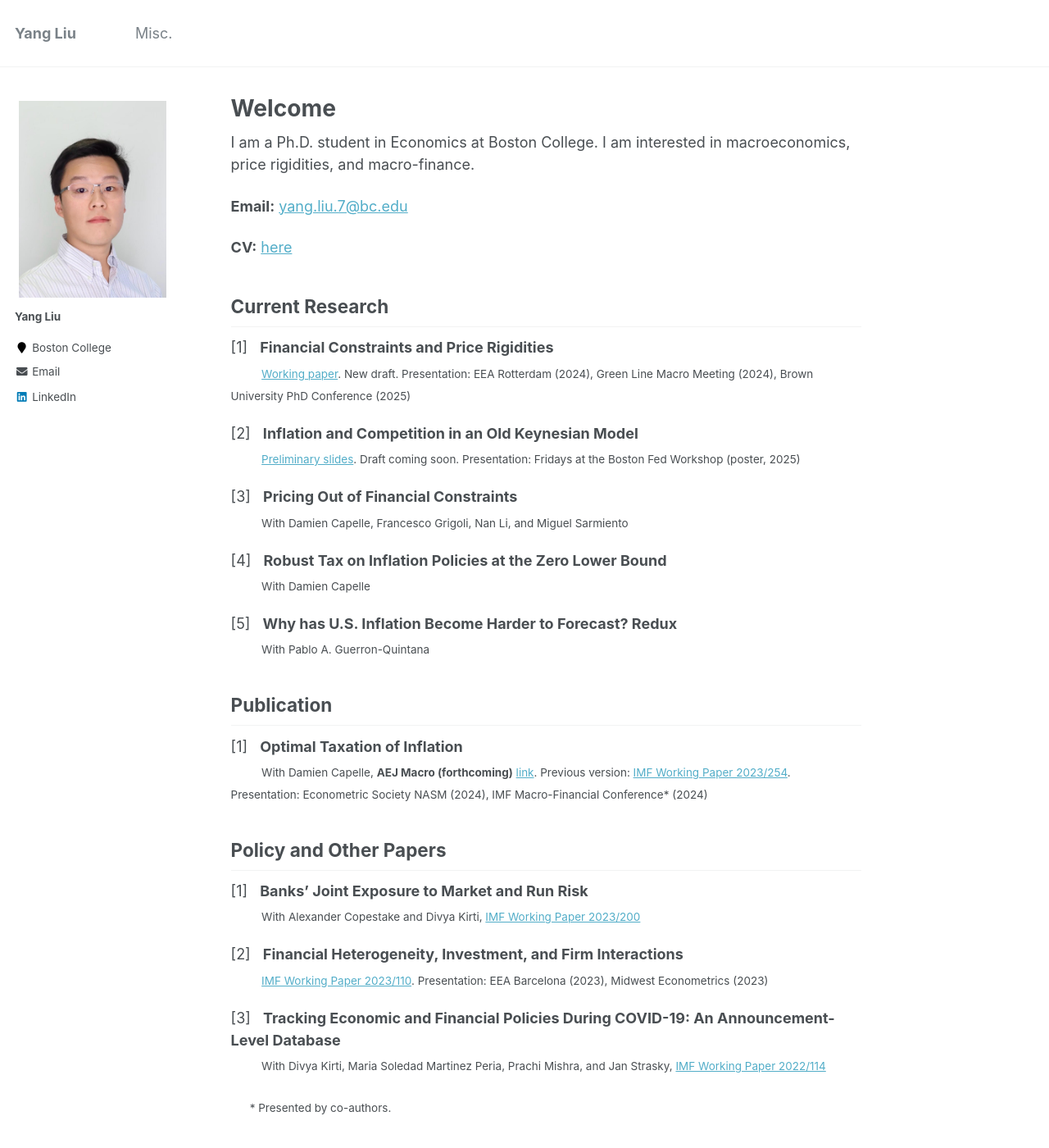
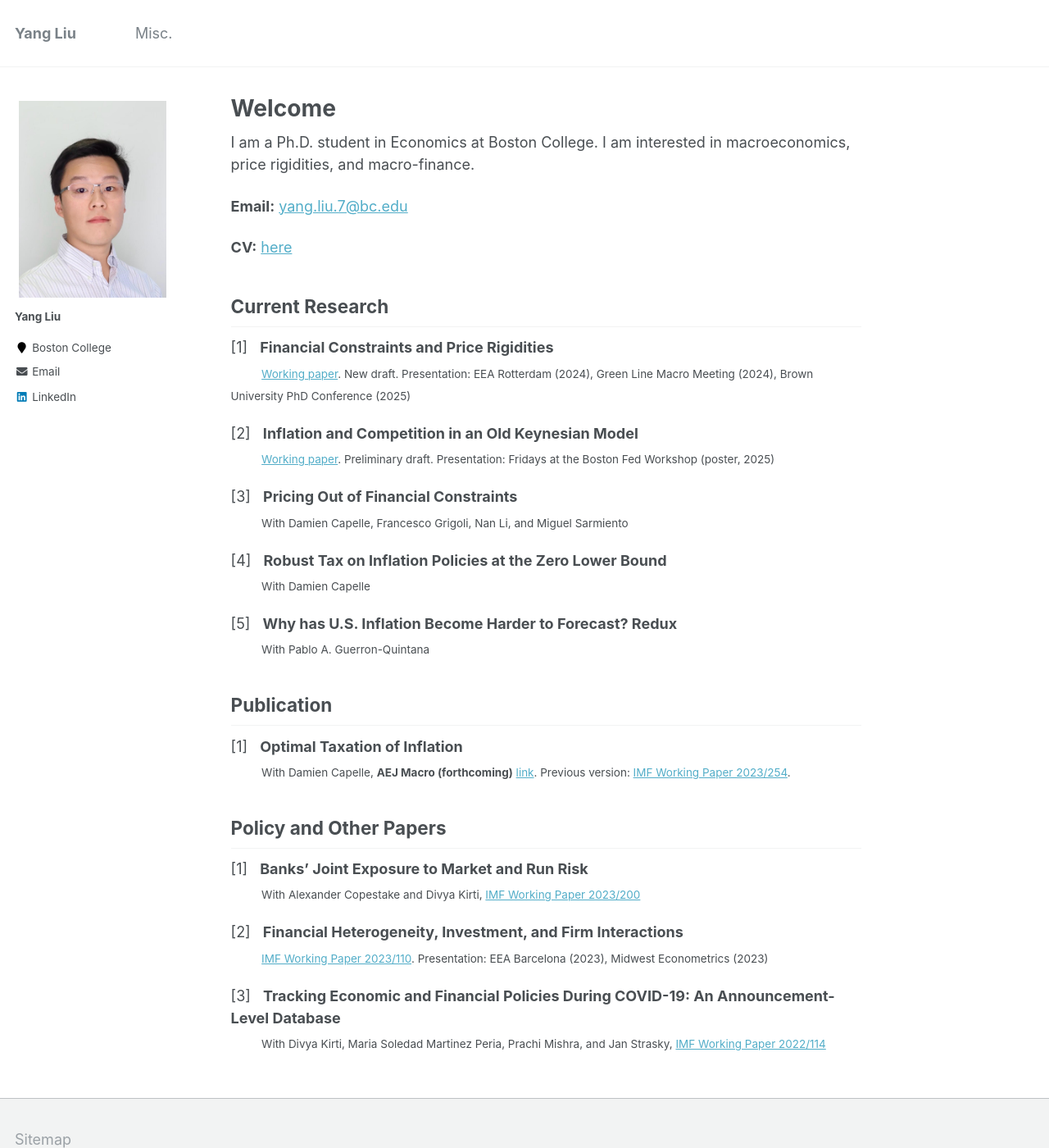
Before and after one commit to yangliu-95/yangliu-95.github.io, a Jekyll site: the page built from _pages/home.md, in a window 1280 px wide and 1400 px high. Shown: the whole window at 82% size. Built offline with Jekyll 4.4.1, drawn with Linux system fonts in a browser that asks for light colours.

Commit message:
Update home.md

```diff
--- a/_pages/home.md
+++ b/_pages/home.md
@@ -21,7 +21,7 @@ I am a Ph.D. student in Economics at Boston College. I am interested in macroeco
 <sub> &emsp;&emsp;&ensp; [Working paper](https://papers.ssrn.com/sol3/papers.cfm?abstract_id=5259321). New draft. Presentation: EEA Rotterdam (2024), Green Line Macro Meeting (2024), Brown University PhD Conference (2025) </sub>
 
 [2] &nbsp; **Inflation and Competition in an Old Keynesian Model**  <br>
-<sub> &emsp;&emsp;&ensp; [Preliminary slides](files/OK_Model_Sep_2025_v1.pdf). Draft coming soon. Presentation: Fridays at the Boston Fed Workshop (poster, 2025) </sub>
+<sub> &emsp;&emsp;&ensp; [Working paper](https://papers.ssrn.com/sol3/papers.cfm?abstract_id=6084028). Preliminary draft. Presentation: Fridays at the Boston Fed Workshop (poster, 2025) </sub>
 
 [3] &nbsp; **Pricing Out of Financial Constraints**  <br>
 <sub> &emsp;&emsp;&ensp;  With Damien Capelle, Francesco Grigoli, Nan Li, and Miguel Sarmiento </sub>
@@ -36,7 +36,7 @@ I am a Ph.D. student in Economics at Boston College. I am interested in macroeco
 ## Publication
 
 [1] &nbsp; **Optimal Taxation of Inflation**  <br>
-<sub> &emsp;&emsp;&ensp;  With Damien Capelle, **AEJ Macro (forthcoming)** [link](https://www.aeaweb.org/articles?id=10.1257/mac.20240248&&from=f). Previous version: [IMF Working Paper 2023/254](https://www.imf.org/en/Publications/WP/Issues/2023/12/08/Optimal-Taxation-of-Inflation-542215). Presentation: Econometric Society NASM (2024), IMF Macro-Financial Conference* (2024) </sub>
+<sub> &emsp;&emsp;&ensp;  With Damien Capelle, **AEJ Macro (forthcoming)** [link](https://www.aeaweb.org/articles?id=10.1257/mac.20240248&&from=f). Previous version: [IMF Working Paper 2023/254](https://www.imf.org/en/Publications/WP/Issues/2023/12/08/Optimal-Taxation-of-Inflation-542215). </sub>
 
 
 ## Policy and Other Papers
@@ -49,6 +49,3 @@ I am a Ph.D. student in Economics at Boston College. I am interested in macroeco
 
 [3] &nbsp; **Tracking Economic and Financial Policies During COVID-19: An Announcement-Level Database**  <br>
 <sub> &emsp;&emsp;&ensp;  With Divya Kirti, Maria Soledad Martinez Peria, Prachi Mishra, and Jan Strasky, [IMF Working Paper 2022/114](https://www.imf.org/en/Publications/WP/Issues/2022/06/03/Tracking-Economic-and-Financial-Policies-During-COVID-19-An-Announcement-Level-Database-518896) </sub>
-
-
-&emsp; <sub> * Presented by co-authors. </sub>
```
